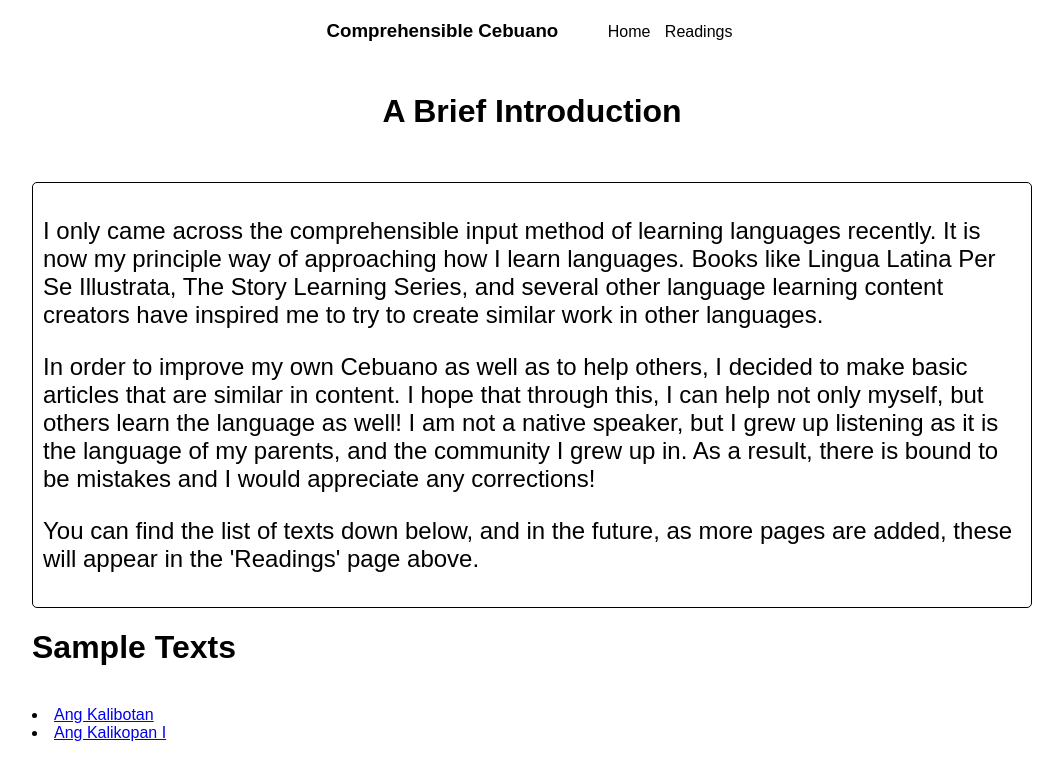
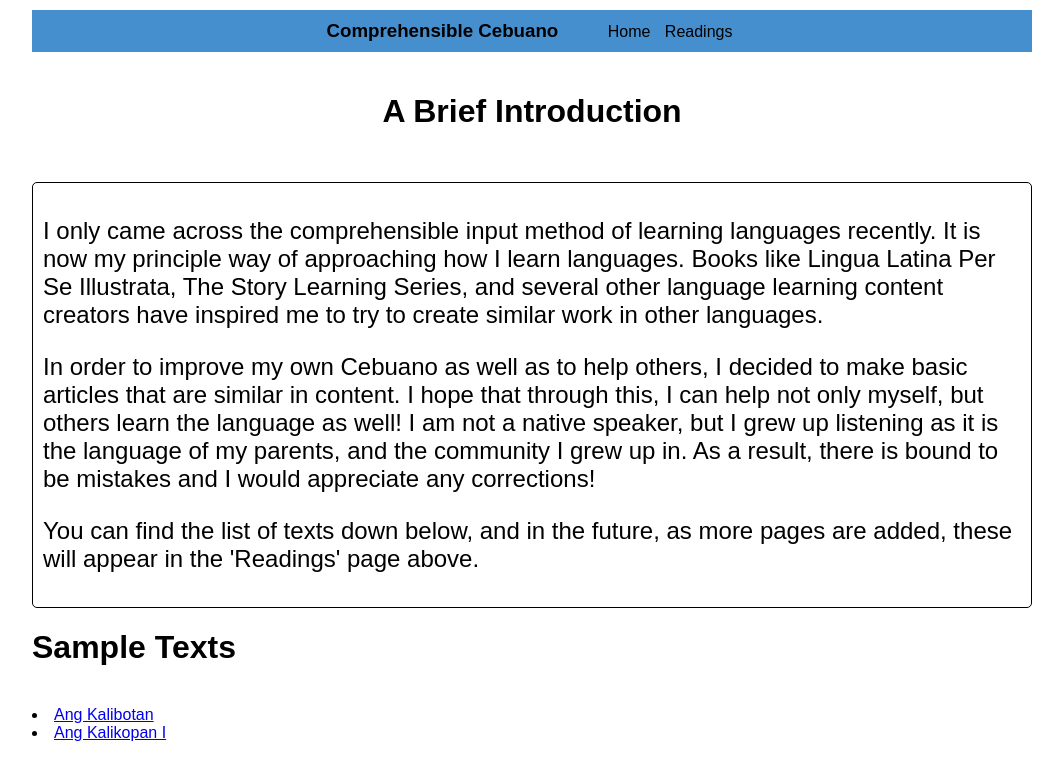
Before and after one commit to ErPang97/ComprehensibleCebuanoProject, a plain HTML site: page index.html in a window 1280 px wide. Shown: the whole page, without its empty margins (108-1171 px from the left). Drawn offline with Linux system fonts and the light colour scheme.

Commit message:
some minor CSS changes

```diff
--- a/css/ceb_content.css
+++ b/css/ceb_content.css
@@ -44,7 +44,7 @@ header {
 }
 
 #nav {
-    /* background-color: rgb(214, 85, 85); */
+    background-color: rgb(70, 143, 207);
     margin: 10px auto 10px auto;
     padding: 10px 10px 10px 10px;
 }
```
